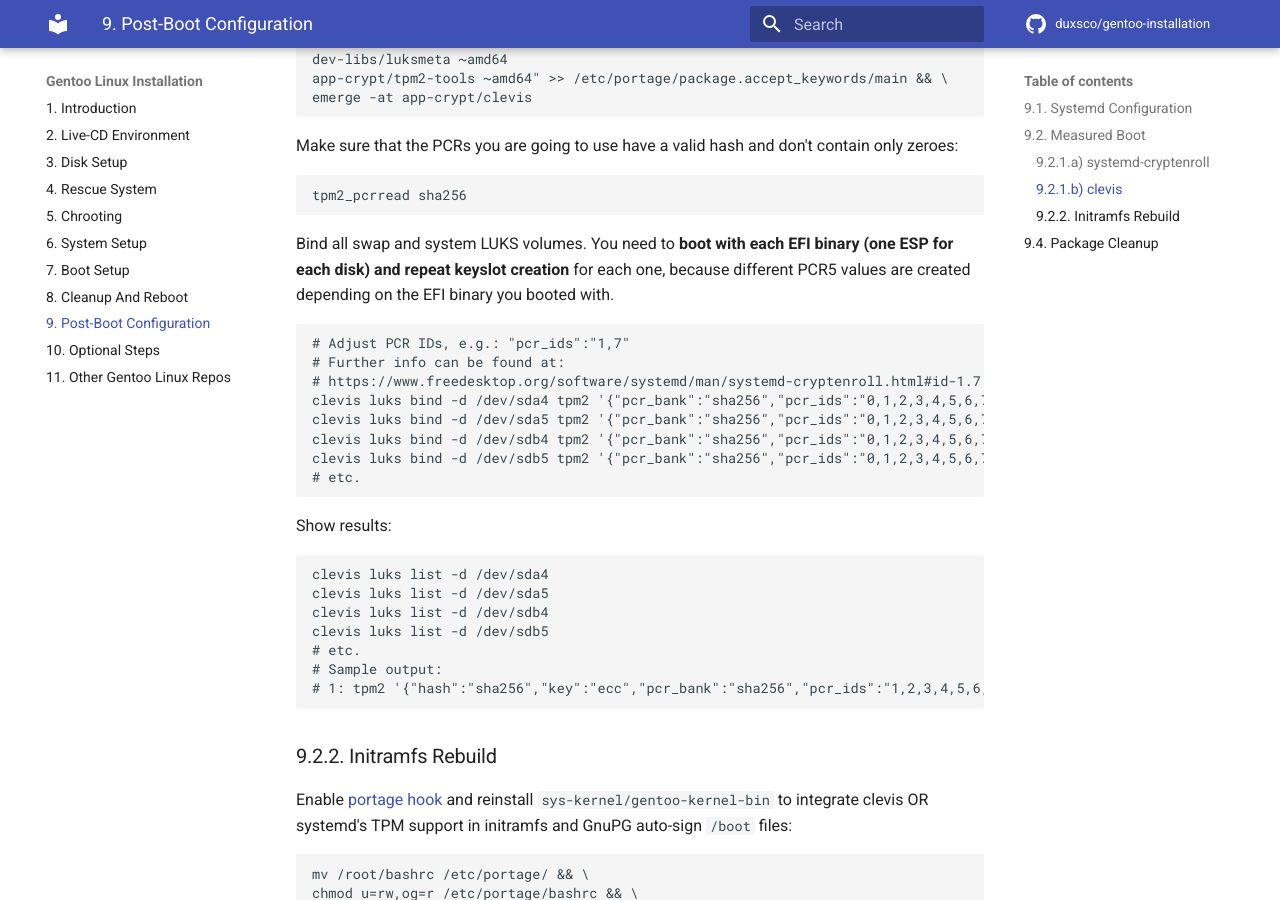
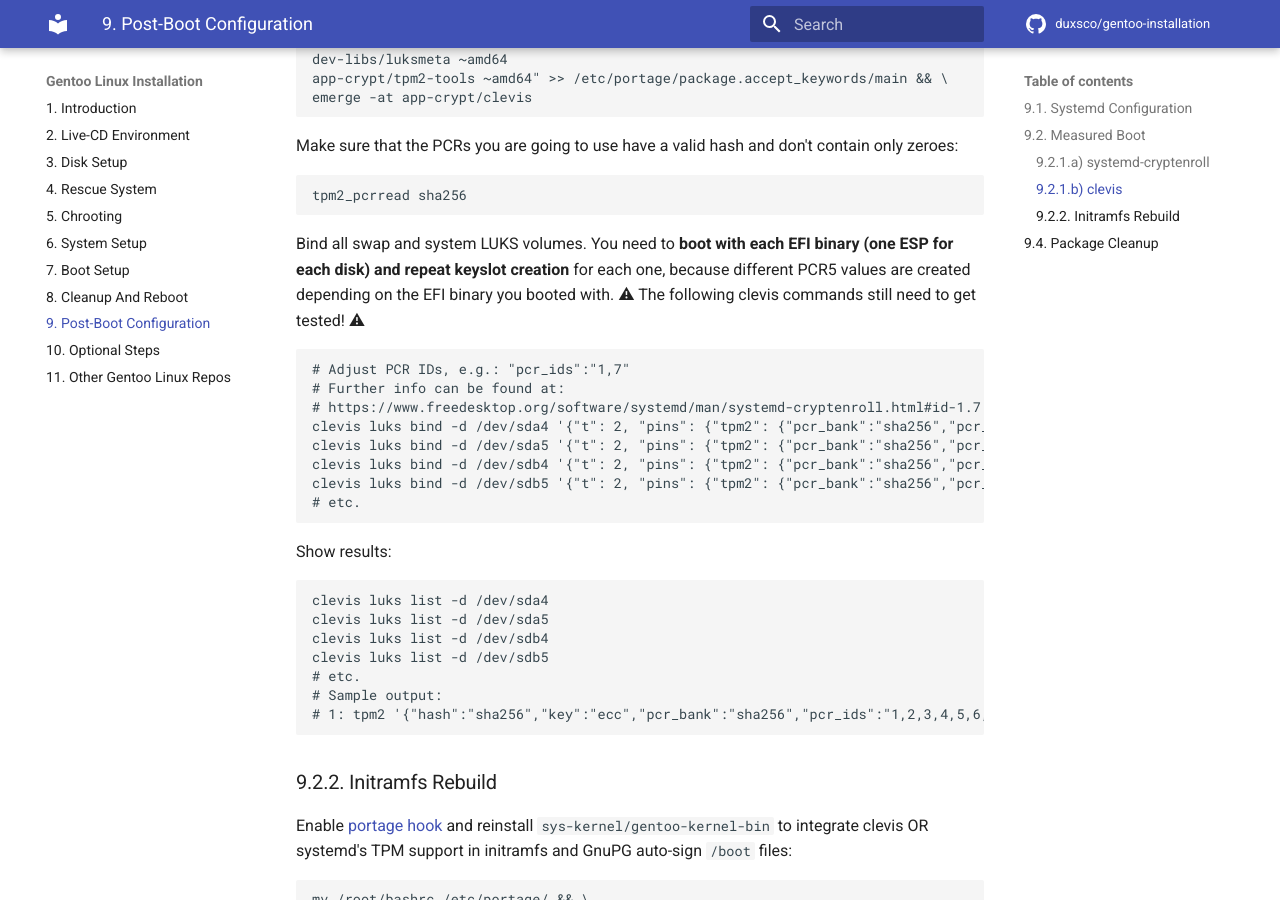
Before and after one commit to duxsco/gentoo-installation, an MkDocs documentation site: the page built from docs/post-boot_configuration.md, in a window 1280 px wide and 900 px high, scrolled down 2921 px. Built offline with MkDocs 1.6.1 and Material for MkDocs 9.7.7, drawn with Linux system fonts in a browser that asks for light colours; comment, search, counter and statistics services are not loaded.

Commit message:
Update clevis doc

````diff
--- a/docs/post-boot_configuration.md
+++ b/docs/post-boot_configuration.md
@@ -151,16 +151,16 @@ Make sure that the PCRs you are going to use have a valid hash and don't contain
 tpm2_pcrread sha256
 ```
 
-Bind all swap and system LUKS volumes. You need to **boot with each EFI binary (one ESP for each disk) and repeat keyslot creation** for each one, because different PCR5 values are created depending on the EFI binary you booted with.
+Bind all swap and system LUKS volumes. You need to **boot with each EFI binary (one ESP for each disk) and repeat keyslot creation** for each one, because different PCR5 values are created depending on the EFI binary you booted with. ⚠ The following clevis commands still need to get tested! ⚠
 
 ```bash
 # Adjust PCR IDs, e.g.: "pcr_ids":"1,7"
 # Further info can be found at:
 # https://www.freedesktop.org/software/systemd/man/systemd-cryptenroll.html#id-1.7.3.10.2.2
-clevis luks bind -d /dev/sda4 tpm2 '{"pcr_bank":"sha256","pcr_ids":"0,1,2,3,4,5,6,7"}'
-clevis luks bind -d /dev/sda5 tpm2 '{"pcr_bank":"sha256","pcr_ids":"0,1,2,3,4,5,6,7"}'
-clevis luks bind -d /dev/sdb4 tpm2 '{"pcr_bank":"sha256","pcr_ids":"0,1,2,3,4,5,6,7"}'
-clevis luks bind -d /dev/sdb5 tpm2 '{"pcr_bank":"sha256","pcr_ids":"0,1,2,3,4,5,6,7"}'
+clevis luks bind -d /dev/sda4 '{"t": 2, "pins": {"tpm2": {"pcr_bank":"sha256","pcr_ids":"0,1,2,3,4,5,6,7"}, "tang": {"url": "http://tang.local"}}}'
+clevis luks bind -d /dev/sda5 '{"t": 2, "pins": {"tpm2": {"pcr_bank":"sha256","pcr_ids":"0,1,2,3,4,5,6,7"}, "tang": {"url": "http://tang.local"}}}'
+clevis luks bind -d /dev/sdb4 '{"t": 2, "pins": {"tpm2": {"pcr_bank":"sha256","pcr_ids":"0,1,2,3,4,5,6,7"}, "tang": {"url": "http://tang.local"}}}'
+clevis luks bind -d /dev/sdb5 '{"t": 2, "pins": {"tpm2": {"pcr_bank":"sha256","pcr_ids":"0,1,2,3,4,5,6,7"}, "tang": {"url": "http://tang.local"}}}'
 # etc.
 ```
 
````
